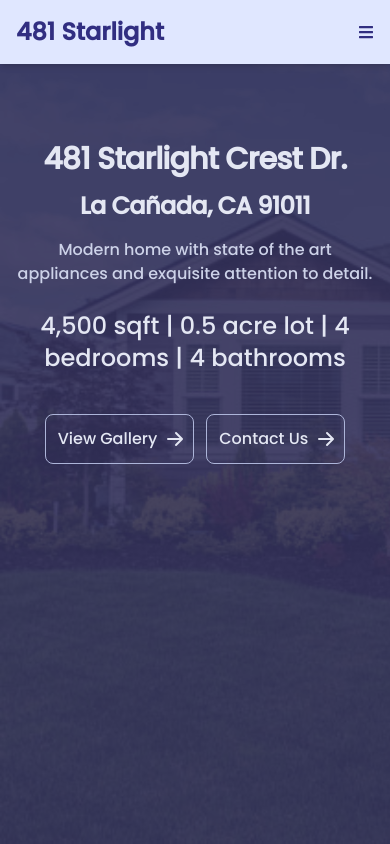
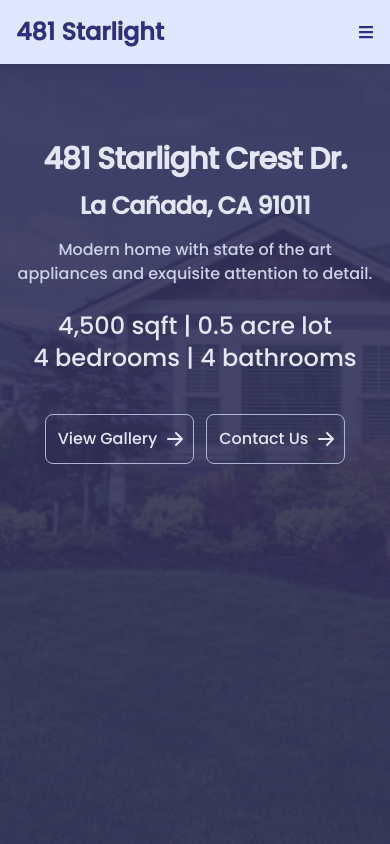
Before and after one commit to GregoryNavasarkian/home-showcase, a React (Vite) app: page / in a window 390 px wide. Shown: the top 844 px of the page. Built offline with nearby package versions, Linux system fonts and the light colour scheme.

Commit message:
update hero

```diff
--- a/src/components/Hero.jsx
+++ b/src/components/Hero.jsx
@@ -20,8 +20,11 @@ const Hero = () => {
               Modern home with state of the art appliances and exquisite
               attention to detail.
             </p>
-            <p className="text-indigo-100 md:text-3xl text-2xl mb-10">
+            <p className="md:block hidden text-indigo-100 md:text-3xl text-2xl mb-10">
               4,500 sqft | 0.5 acre lot | 4 bedrooms | 4 bathrooms
+            </p>
+            <p className="md:hidden block text-indigo-100 md:text-3xl text-2xl mb-10">
+              4,500 sqft | 0.5 acre lot <br /> 4 bedrooms | 4 bathrooms
             </p>
             <Link
               to="gallery"
```
